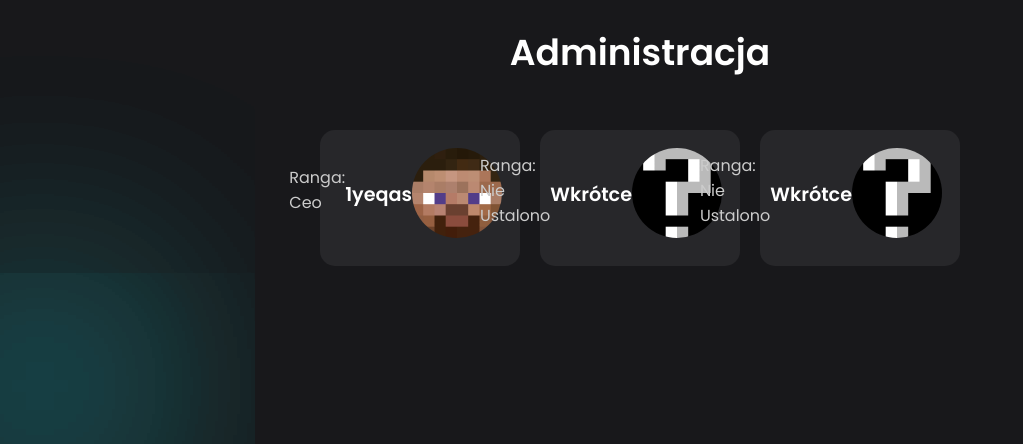
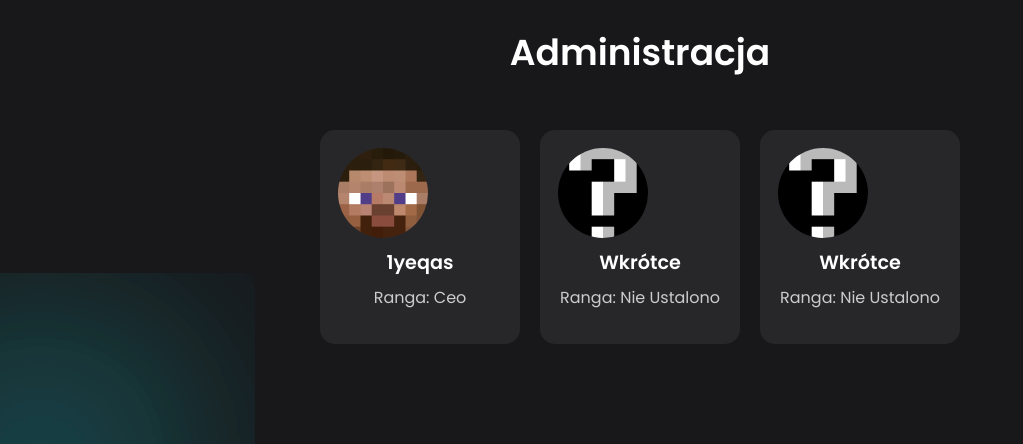
Before and after one commit to huzarek/blurmc, a plain HTML site: page index.html in a window 1280 px wide. Shown: the part 1760-2204 px from the top of the page, without its empty margins (0-1023 px from the left). Drawn offline with nearby package versions, Linux system fonts and the light colour scheme.

Commit message:
Update style.css

```diff
--- a/style.css
+++ b/style.css
@@ -251,8 +251,6 @@ section .header{
 }
 
 .admin {
-    display: flex;
-    align-items: center;
     background-color: #27272a;
     padding: 1rem;
     border: 2px solid transparent;
@@ -260,8 +258,7 @@ section .header{
     transition: all 0.3s ease;
     width: 200px;
     color: #fff;
-    text-align: left;
-    flex-direction: row-reverse;
+    text-align: center;
 }
 .admin:hover {
     background-color: #323232;
```
